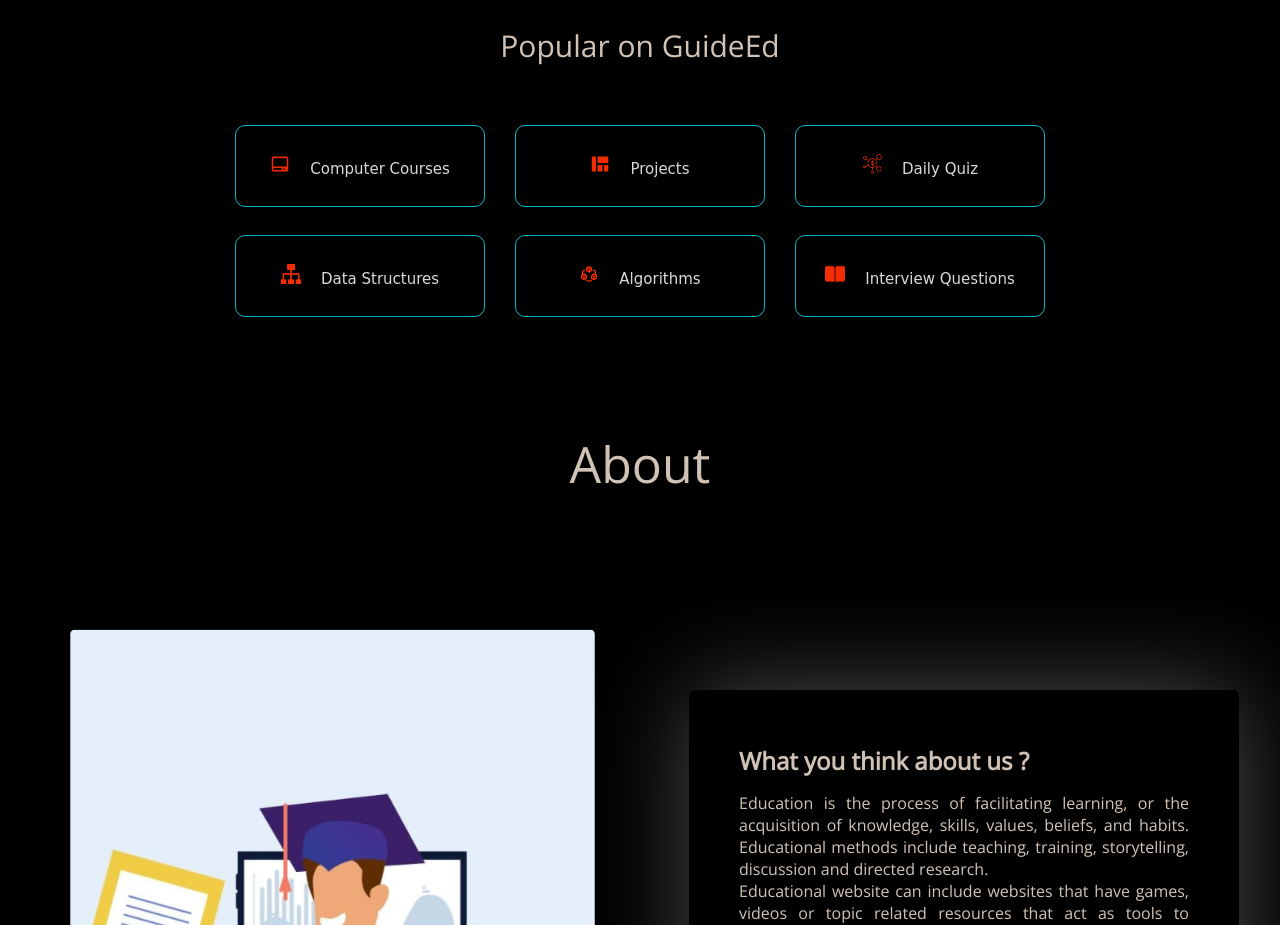
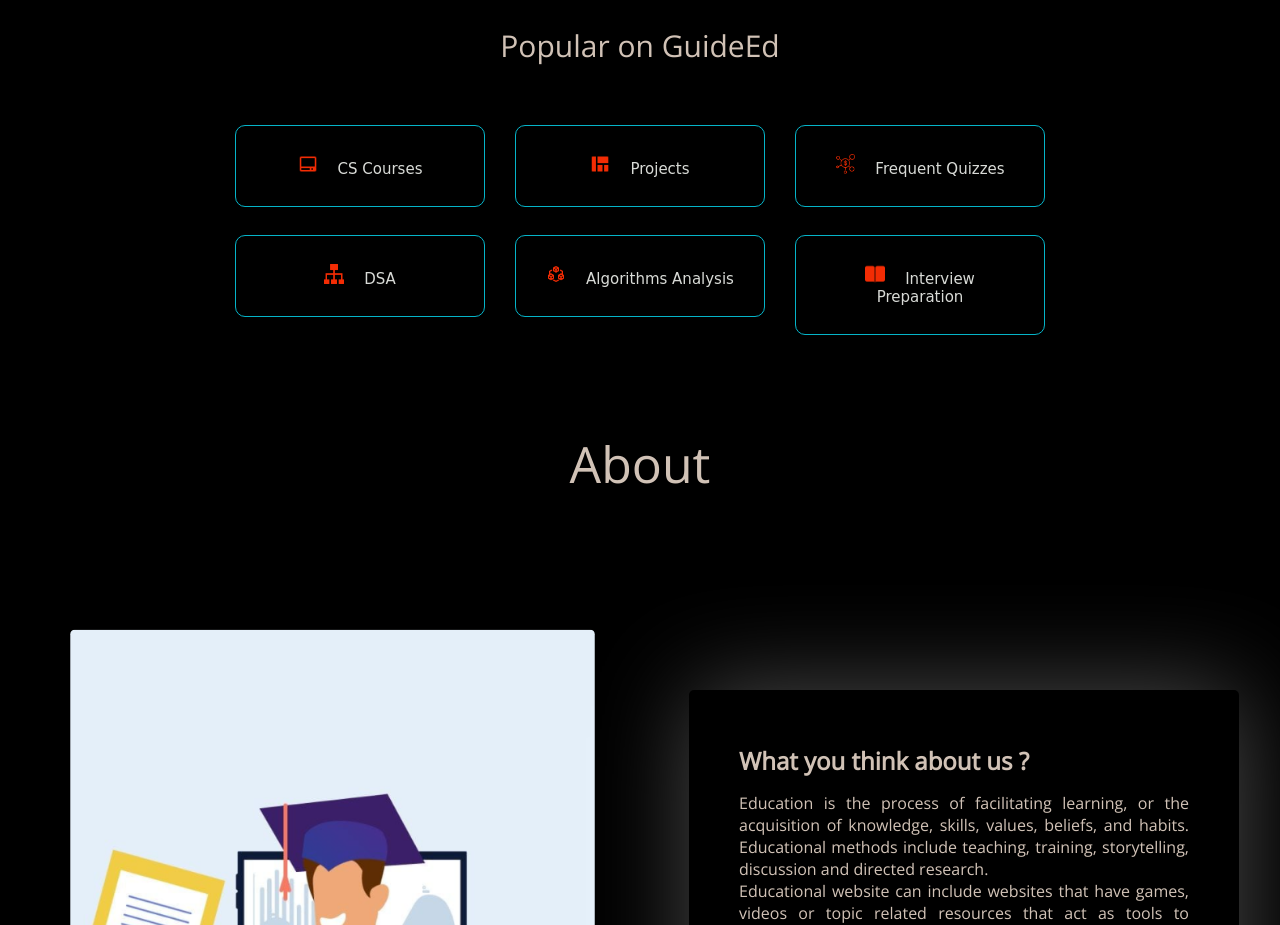
Before and after one commit to codeCraftr/edusite, a plain HTML site: page index.html in a window 1280 px wide. Shown: the part 940-1865 px from the top of the page. Drawn offline with nearby package versions, Linux system fonts and the light colour scheme; files whose address does not match are found by name.

Commit message:
Update index.html

```diff
--- a/index.html
+++ b/index.html
@@ -117,18 +117,18 @@
 		<center>
 			<div class="cbox">
 
-				<div class="det" style="margin:15px;"><a href="pages/computer_courses.min.html"><img src="images/courses/computer.png">Computer Courses</a></div>
+				<div class="det" style="margin:15px;"><a href="pages/computer_courses.min.html"><img src="images/courses/computer.png">CS Courses</a></div>
 				<div class="det det-last" style="margin:15px;"><a href="pages/projects.min.html"><img
 							src="images/courses/projects.png">Projects</a></div>
-				<div class="det" style="margin:15px;"><a href="pages/quiz.min.html"><img src="images/courses/d1.png">Daily Quiz</a></div>
+				<div class="det" style="margin:15px;"><a href="pages/quiz.min.html"><img src="images/courses/d1.png">Frequent Quizzes</a></div>
 				<!-- <div class="det" style="margin:15px;"><a href="pages/cstringmain.min.html"><img src="images/courses/book.png">Strings in C</a></div> -->
 				<div class="cbox">
 
-					<div class="det" style="margin:15px;"><a href="pages/ds.min.html"><img src="images/courses/data.png">Data Structures</a>
+					<div class="det" style="margin:15px;"><a href="pages/ds.min.html"><img src="images/courses/data.png">DSA</a>
 					</div>
-					<div class="det" style="margin:15px;"><a href="pages/algo.min.html"><img src="images/courses/algo.png">Algorithms</a></div>
+					<div class="det" style="margin:15px;"><a href="pages/algo.min.html"><img src="images/courses/algo.png">Algorithms Analysis</a></div>
 
-					<div class="det" style="margin:15px;"><a href="pages/interview.min.html"><img src="images/courses/paper.png">Interview Questions</a></div>
+					<div class="det" style="margin:15px;"><a href="pages/interview.min.html"><img src="images/courses/paper.png">Interview Preparation</a></div>
 				</div>
 
 			</div>
```
